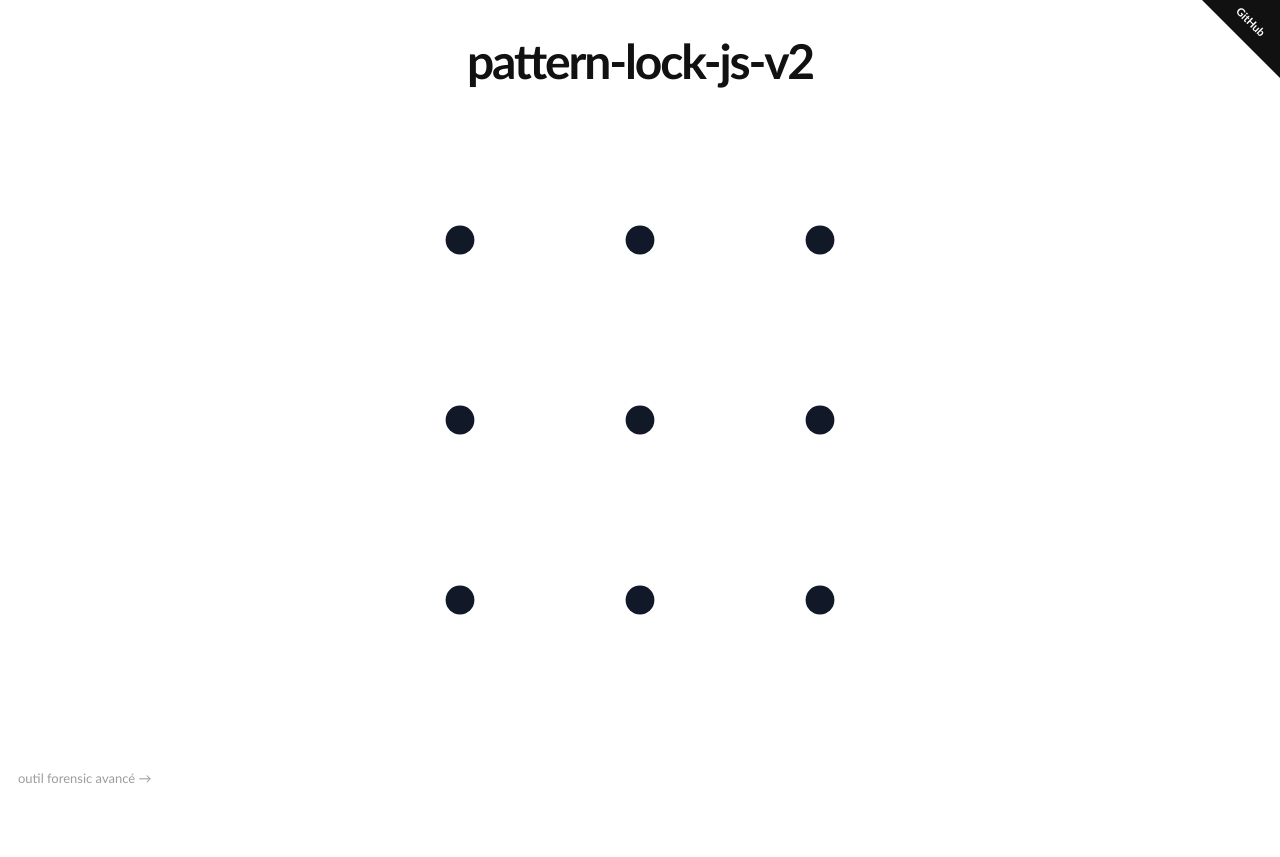
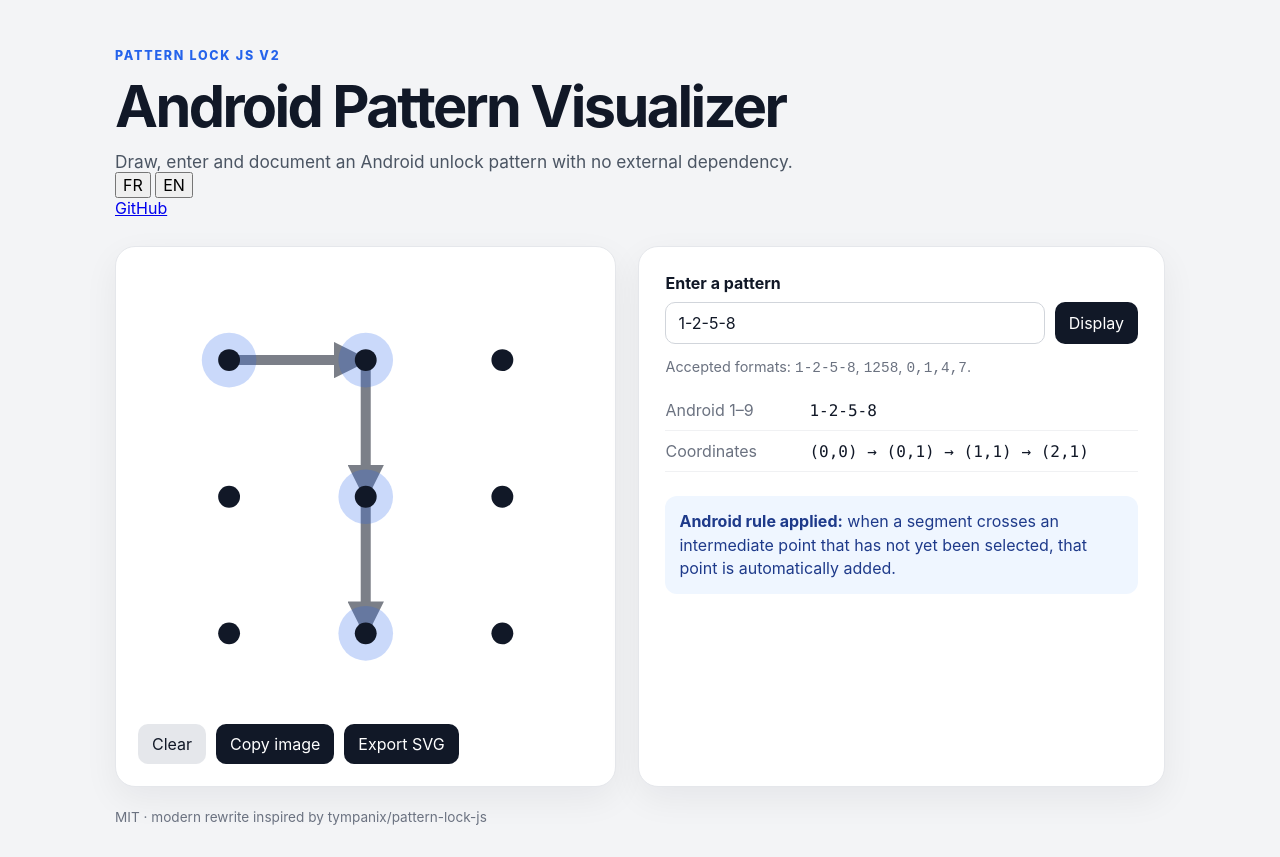
Before and after one commit to jmarande/pattern-lock-js-v2, a website with bundled scripts: page index.html in a window 1280 px wide. Before the commit the page ends 800 px from the top, so only its background shows below. Built offline with nearby package versions, Linux system fonts and the light colour scheme.

Commit message:
feat: make forensic interface the main demo

```diff
--- a/index.html
+++ b/index.html
@@ -2,139 +2,63 @@
 <html lang="fr">
 <head>
   <meta charset="utf-8">
-  <meta name="viewport" content="width=device-width,initial-scale=1,viewport-fit=cover">
-  <meta name="theme-color" content="#ffffff">
-  <title>pattern-lock-js-v2</title>
+  <meta name="viewport" content="width=device-width,initial-scale=1">
+  <meta name="color-scheme" content="light dark">
+  <meta name="theme-color" content="#f3f4f6">
+  <title>Pattern Lock JS v2 — Outil forensic</title>
   <link rel="stylesheet" href="./src/pattern-lock.css">
-  <style>
-    * { box-sizing: border-box; }
-
-    html,
-    body {
-      margin: 0;
-      width: 100%;
-      min-height: 100%;
-      background: #fff;
-      color: #111;
-      overflow: hidden;
-    }
-
-    body {
-      min-height: 100dvh;
-      font-family: "Trebuchet MS", "Segoe UI", Arial, sans-serif;
-    }
-
-    .page {
-      position: relative;
-      width: 100%;
-      height: 100dvh;
-      min-height: 360px;
-    }
-
-    h1 {
-      height: 15dvh;
-      min-height: 72px;
-      margin: 0;
-      display: grid;
-      place-items: center;
-      font-size: clamp(2.2rem, 6vh, 4.8rem);
-      font-weight: 700;
-      letter-spacing: -.045em;
-      user-select: none;
-    }
-
-    #lock {
-      display: block;
-      width: 100%;
-      height: calc(85dvh - env(safe-area-inset-bottom));
-      min-height: 280px;
-      padding: 0 0 10dvh;
-      touch-action: none;
-      cursor: crosshair;
-    }
-
-    .patternlock {
-      --pattern-dot: #111;
-      --pattern-line: #111;
-      --pattern-active: #111;
-      --pattern-success: #14a44d;
-      --pattern-error: #dc2626;
-    }
-
-    .github-corner {
-      position: absolute;
-      top: 0;
-      right: 0;
-      z-index: 2;
-      width: 78px;
-      height: 78px;
-      color: #fff;
-      background: #111;
-      clip-path: polygon(100% 0, 0 0, 100% 100%);
-      text-decoration: none;
-    }
-
-    .github-corner span {
-      position: absolute;
-      top: 15px;
-      right: 8px;
-      width: 42px;
-      text-align: center;
-      font-size: 11px;
-      font-weight: 800;
-      transform: rotate(45deg);
-      transform-origin: center;
-    }
-
-    .advanced-link {
-      position: absolute;
-      left: 18px;
-      bottom: max(14px, env(safe-area-inset-bottom));
-      z-index: 3;
-      color: #777;
-      font-size: 13px;
-      text-decoration: none;
-      opacity: .72;
-      transition: opacity .15s ease;
-    }
-
-    .advanced-link:hover,
-    .advanced-link:focus-visible {
-      opacity: 1;
-      text-decoration: underline;
-    }
-
-    @media (max-width: 520px) {
-      h1 { font-size: clamp(1.8rem, 8vw, 3rem); }
-      .github-corner { width: 64px; height: 64px; }
-      .github-corner span { top: 11px; right: 5px; font-size: 9px; }
-      #lock { padding-bottom: 8dvh; }
-    }
-  </style>
+  <link rel="stylesheet" href="./demo/style.css">
 </head>
 <body>
-  <main class="page">
-    <a class="github-corner" href="https://github.com/jmarande/pattern-lock-js-v2" aria-label="Voir le projet sur GitHub">
-      <span>GitHub</span>
-    </a>
+  <main class="shell">
+    <header class="site-header">
+      <div class="header-main">
+        <p class="eyebrow">Pattern Lock JS v2</p>
+        <h1 data-i18n="title">Visualiseur de schéma Android</h1>
+        <p class="lead" data-i18n="lead">Tracer, saisir et documenter un schéma Android sans dépendance externe.</p>
+      </div>
 
-    <h1>pattern-lock-js-v2</h1>
-    <svg id="lock" aria-label="Dessiner un schéma Android"></svg>
+      <div class="header-tools">
+        <div class="language-switch" role="group" aria-label="Language / Langue">
+          <button type="button" data-lang="fr" aria-pressed="true">FR</button>
+          <button type="button" data-lang="en" aria-pressed="false">EN</button>
+        </div>
+        <a class="github-link" href="https://github.com/jmarande/pattern-lock-js-v2" data-i18n-aria="github" aria-label="Voir le projet sur GitHub">GitHub</a>
+      </div>
+    </header>
 
-    <a class="advanced-link" href="./demo/">outil forensic avancé →</a>
+    <section class="workspace">
+      <article class="card lock-card">
+        <svg id="lock" aria-label="Android pattern grid"></svg>
+        <div class="actions">
+          <button id="clear" type="button" data-i18n="clear">Effacer</button>
+          <button id="copy" type="button" data-i18n="copyImage">Copier l’image</button>
+          <button id="export-svg" type="button" data-i18n="exportSvg">Exporter SVG</button>
+        </div>
+      </article>
+
+      <article class="card panel">
+        <label for="pattern-input" data-i18n="inputLabel">Saisir un motif</label>
+        <div class="input-row">
+          <input id="pattern-input" value="1-2-5-8" autocomplete="off" spellcheck="false">
+          <button id="apply" type="button" data-i18n="show">Afficher</button>
+        </div>
+        <p class="hint"><span data-i18n="formats">Formats acceptés :</span> <code>1-2-5-8</code>, <code>1258</code>, <code>0,1,4,7</code>.</p>
+
+        <dl class="outputs">
+          <div><dt data-i18n="android">Android 1–9</dt><dd id="one-based">—</dd></div>
+          <div><dt data-i18n="coordinates">Coordonnées</dt><dd id="coords">—</dd></div>
+        </dl>
+
+        <div class="notice">
+          <strong data-i18n="ruleTitle">Règle Android appliquée :</strong>
+          <span data-i18n="ruleText">lorsqu’un segment traverse exactement un point intermédiaire non encore sélectionné, ce point est ajouté automatiquement.</span>
+        </div>
+      </article>
+    </section>
+
+    <footer data-i18n="footer">MIT · réécriture moderne inspirée de tympanix/pattern-lock-js</footer>
   </main>
-
-  <script type="module">
-    import { PatternLock } from './src/pattern-lock.js';
-
-    const lock = new PatternLock(document.querySelector('#lock'), {
-      onPattern(result) {
-        console.log('Pattern:', result.oneBasedString);
-        return true;
-      }
-    });
-
-    window.patternLock = lock;
-  </script>
+  <script type="module" src="./demo/app.js"></script>
 </body>
 </html>
```
